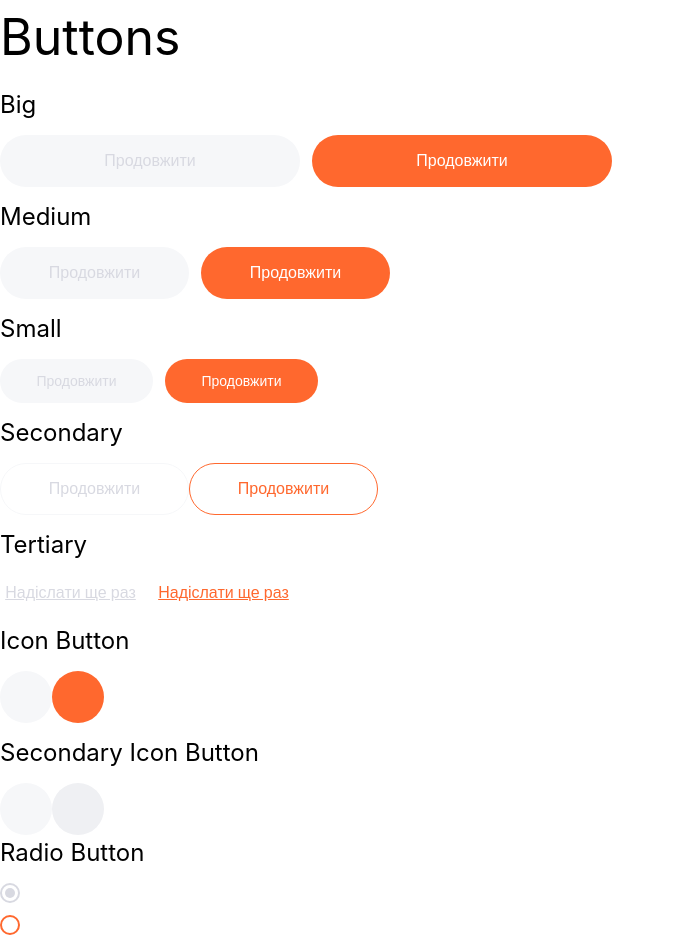
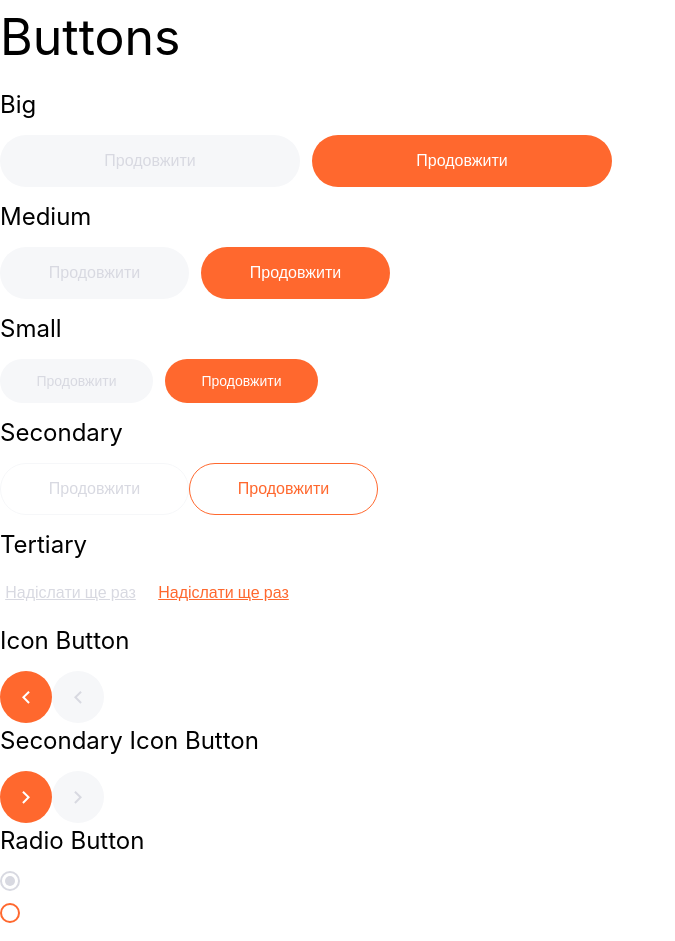
Before and after one commit to UrbanAstronaut88/paw-match, a Vue app in the folder frontend/: page / in a window 1280 px wide. Shown: the top 941 px of the page, without its empty margins (0-675 px from the left). Built offline with nearby package versions, Linux system fonts and the light colour scheme.

Commit message:
install svg-loader

```diff
--- a/frontend/package.json
+++ b/frontend/package.json
@@ -6,6 +6,7 @@
   "scripts": {
     "dev": "vite",
     "build": "vite build",
+    "start": "vite & vite build",
     "preview": "vite preview"
   },
   "dependencies": {
@@ -23,6 +24,7 @@
     "postcss": "^8.5.8",
     "sass-embedded": "^1.98.0",
     "tailwindcss": "^4.2.2",
-    "vite": "^8.0.0"
+    "vite": "^8.0.0",
+    "vite-svg-loader": "^5.1.1"
   }
 }
--- a/frontend/src/components/Test.vue
+++ b/frontend/src/components/Test.vue
@@ -2,6 +2,10 @@
 import viteLogo from "../assets/vite.svg";
 import heroImg from "../assets/hero.png";
 import vueLogo from "../assets/vue.svg";
+
+import IconArrowLeft from "../assets/icons/icon_arrow-left.svg";
+import IconArrowRight from "../assets/icons/icon_arrow-right.svg";
+import IconButton from "./buttons/IconButton.vue";
 </script>
 
 <template>
@@ -80,39 +84,16 @@ import vueLogo from "../assets/vue.svg";
 
       <h2 style="font-size: 24px; margin-bottom: 12px">Icon Button</h2>
 
-      <button
-        class="btn btn-icon btn-primary"
-        disabled=""
-        style="margin-bottom: 12px"
-      >
-        <svg class="size-6 block">
-          <!-- <use href="/public/icons/icon_arrow-left.svg"></use> -->
-          <use href="../assets/icons/icon_arrow-left.svg"></use>
-        </svg>
-      </button>
+      <IconButton class="btn-primary" :icon="IconArrowLeft" />
+      <IconButton class="btn-primary" :icon="IconArrowLeft" disabled="" />
 
-      <!-- <img src="/icons/icon_arrow-left.svg" alt=""> -->
-
-      <button class="btn btn-icon btn-primary" style="margin-bottom: 12px">
-        <svg class="size-6 block">
-          <use href="../assets/icons/icon_arrow-left.svg"></use>
-        </svg>
-      </button>
 
       <h2 style="font-size: 24px; margin-bottom: 12px">
         Secondary Icon Button
       </h2>
-      <button class="btn btn-icon btn-icon-secondary" disabled="">
-        <svg class="size-6 block">
-          <use href="../assets/icons/icon_arrow-right.svg"></use>
-        </svg>
-      </button>
 
-      <button class="btn btn-icon btn-icon-secondary">
-        <svg class="size-6 block">
-          <use href="../assets/icons/icon_arrow-right.svg"></use>
-        </svg>
-      </button>
+      <IconButton class="btn-primary" :icon="IconArrowRight" />
+      <IconButton class="btn-primary" :icon="IconArrowRight" disabled="" />
 
       <h2 style="font-size: 24px; margin-bottom: 12px">Radio Button</h2>
 
--- a/frontend/vite.config.js
+++ b/frontend/vite.config.js
@@ -1,8 +1,9 @@
 import { defineConfig } from "vite";
 import vue from "@vitejs/plugin-vue";
 import tailwindcss from "@tailwindcss/vite";
+import svgLoader from "vite-svg-loader";
 
 // https://vite.dev/config/
 export default defineConfig({
-  plugins: [vue(), tailwindcss()],
+  plugins: [vue(), tailwindcss(), svgLoader()],
 });
```
Also changed, not shown: frontend/src/assets/icons/icon_arrow-left.svg, 1 other file (tests, documents, lock files or other folders).
